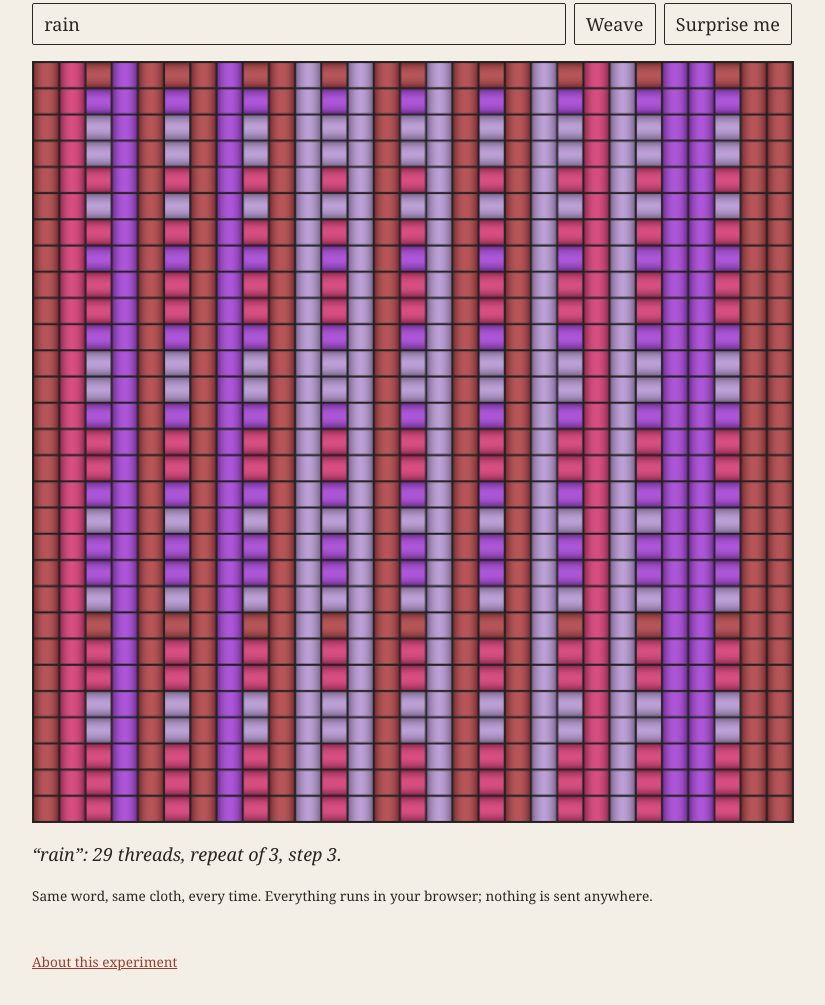
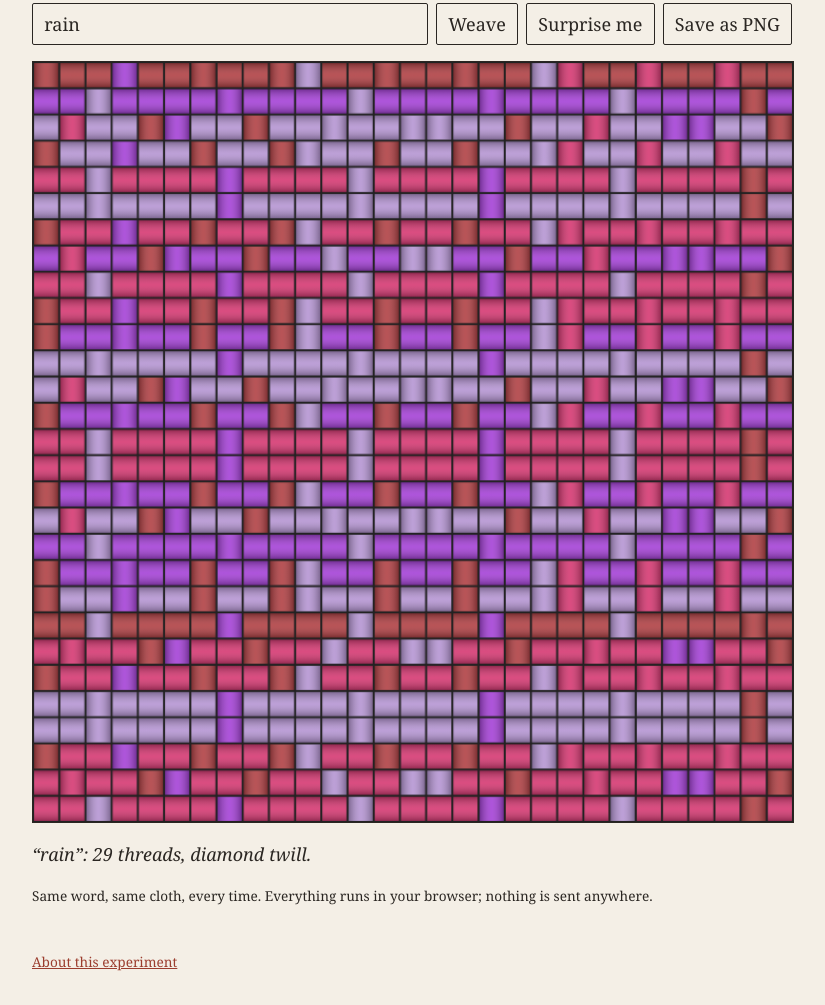
Before and after one commit to unpromptedworks/arm-a, a plain HTML site: page public/index.html in a window 1280 px wide. Shown: the part 160-1165 px from the top of the page, without its empty margins (228-1053 px from the left). Drawn offline with Linux system fonts and the light colour scheme.

Commit message:
Session 2: more weave structures, PNG save, descriptive canvas label (#3)
Claude-Session: https://claude.ai/code/session_01KPk9ypZTXtVMRauxy8aFGY

Co-authored-by: Claude <noreply@anthropic.com>

```diff
--- a/public/index.html
+++ b/public/index.html
@@ -17,6 +17,7 @@
     <input id="w" maxlength="60" value="" placeholder="e.g. rain">
     <button type="submit">Weave</button>
     <button type="button" id="r">Surprise me</button>
+    <button type="button" id="d">Save as PNG</button>
   </form>
   <canvas id="c" width="720" height="720" role="img" aria-label="A woven pattern generated from the word"></canvas>
   <p id="cap" aria-live="polite"></p>
--- a/public/loom.js
+++ b/public/loom.js
@@ -3,6 +3,13 @@
 function hash(s){var h=2166136261;for(var i=0;i<s.length;i++){h^=s.charCodeAt(i);h=Math.imul(h,16777619)}return h>>>0}
 function rng(a){return function(){a|=0;a=a+0x6D2B79F5|0;var t=Math.imul(a^a>>>15,1|a);t=t+Math.imul(t^t>>>7,61|t)^t;return((t^t>>>14)>>>0)/4294967296}}
 var WORDS=["rain","lantern","moss","harbor","thistle","ember","salt","orchard","fog","kite","quarry","willow"];
+// Each structure decides, per crossing, whether the warp thread lies over the weft.
+var STRUCTURES=[
+  {name:"twill",make:function(p,s){return function(i,j){return((i+j*s)%p)<p/2}}},
+  {name:"plain weave",make:function(){return function(i,j){return(i+j)%2===0}}},
+  {name:"basket weave",make:function(p){var b=2+p%2;return function(i,j){return(Math.floor(i/b)+Math.floor(j/b))%2===0}}},
+  {name:"diamond twill",make:function(p){var m=p+2;return function(i,j){var a=i%(2*m),b=j%(2*m);a=a<m?a:2*m-1-a;b=b<m?b:2*m-1-b;return(a+b)%3===0}}}
+];
 function weave(word){
   var cv=document.getElementById("c"),x=cv.getContext("2d"),N=cv.width,R=rng(hash(word.toLowerCase().trim()));
   var cells=24+Math.floor(R()*24),cs=N/cells,hue=Math.floor(R()*360);
@@ -10,18 +17,25 @@ function weave(word){
   var warp=[],weft=[],i,j;
   for(i=0;i<cells;i++){warp.push(pal[Math.floor(R()*4)]);weft.push(pal[Math.floor(R()*4)])}
   var period=2+Math.floor(R()*4),shift=1+Math.floor(R()*3),mir=R()<.5;
+  var S=rng(hash(word.toLowerCase().trim()+"|structure")),structure=STRUCTURES[Math.floor(S()*STRUCTURES.length)];
+  structure.f=structure.make(period,shift,cells);
   x.fillStyle="#222";x.fillRect(0,0,N,N);
   for(j=0;j<cells;j++)for(i=0;i<cells;i++){
     var ii=mir&&i>=cells/2?cells-1-i:i;
-    var over=((ii+j*shift)%period)<period/2;
+    var over=structure.f(ii,j);
     x.fillStyle=over?warp[ii]:weft[j];
     var g=over?x.createLinearGradient(i*cs,0,(i+1)*cs,0):x.createLinearGradient(0,j*cs,0,(j+1)*cs);
     g.addColorStop(0,"rgba(0,0,0,.35)");g.addColorStop(.5,"rgba(255,255,255,.12)");g.addColorStop(1,"rgba(0,0,0,.35)");
     x.fillRect(i*cs+1,j*cs+1,cs-2,cs-2);x.fillStyle=g;x.fillRect(i*cs+1,j*cs+1,cs-2,cs-2);
   }
-  document.getElementById("cap").textContent="“"+word+"”: "+cells+" threads, repeat of "+period+", step "+shift+(mir?", mirrored":"")+".";
+  document.getElementById("cap").textContent="“"+word+"”: "+cells+" threads, "+structure.name+(mir?", mirrored":"")+".";
+  cv.setAttribute("aria-label","Woven cloth for “"+word+"”: "+cells+" by "+cells+" threads in "+structure.name+(mir?", mirrored left to right":"")+", in a palette of four related colors.");
 }
 var inp=document.getElementById("w");
 document.getElementById("f").addEventListener("submit",function(e){e.preventDefault();weave(inp.value||"quiet")});
 document.getElementById("r").addEventListener("click",function(){inp.value=WORDS[Math.floor(Math.random()*WORDS.length)];weave(inp.value)});
 inp.value="rain";weave("rain");
+document.getElementById("d").addEventListener("click",function(){
+  var a=document.createElement("a");a.download="quietloom-"+(inp.value||"quiet").toLowerCase().replace(/[^a-z0-9]+/g,"-").slice(0,40)+".png";
+  a.href=document.getElementById("c").toDataURL("image/png");a.click();
+});
```
Also changed, not shown: JOURNAL.md (+8 -0 lines), NOW.md (+2 -2 lines), 1 other file.
